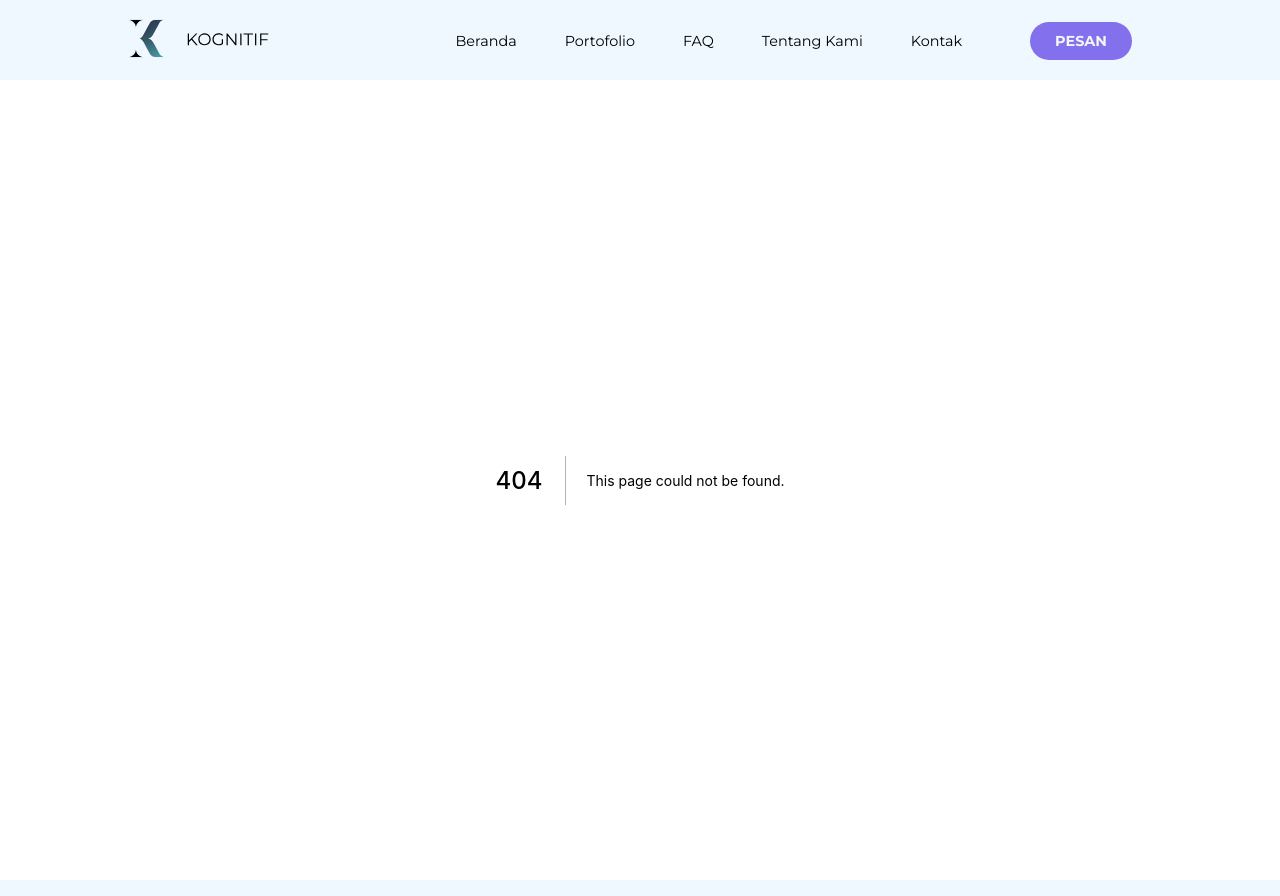
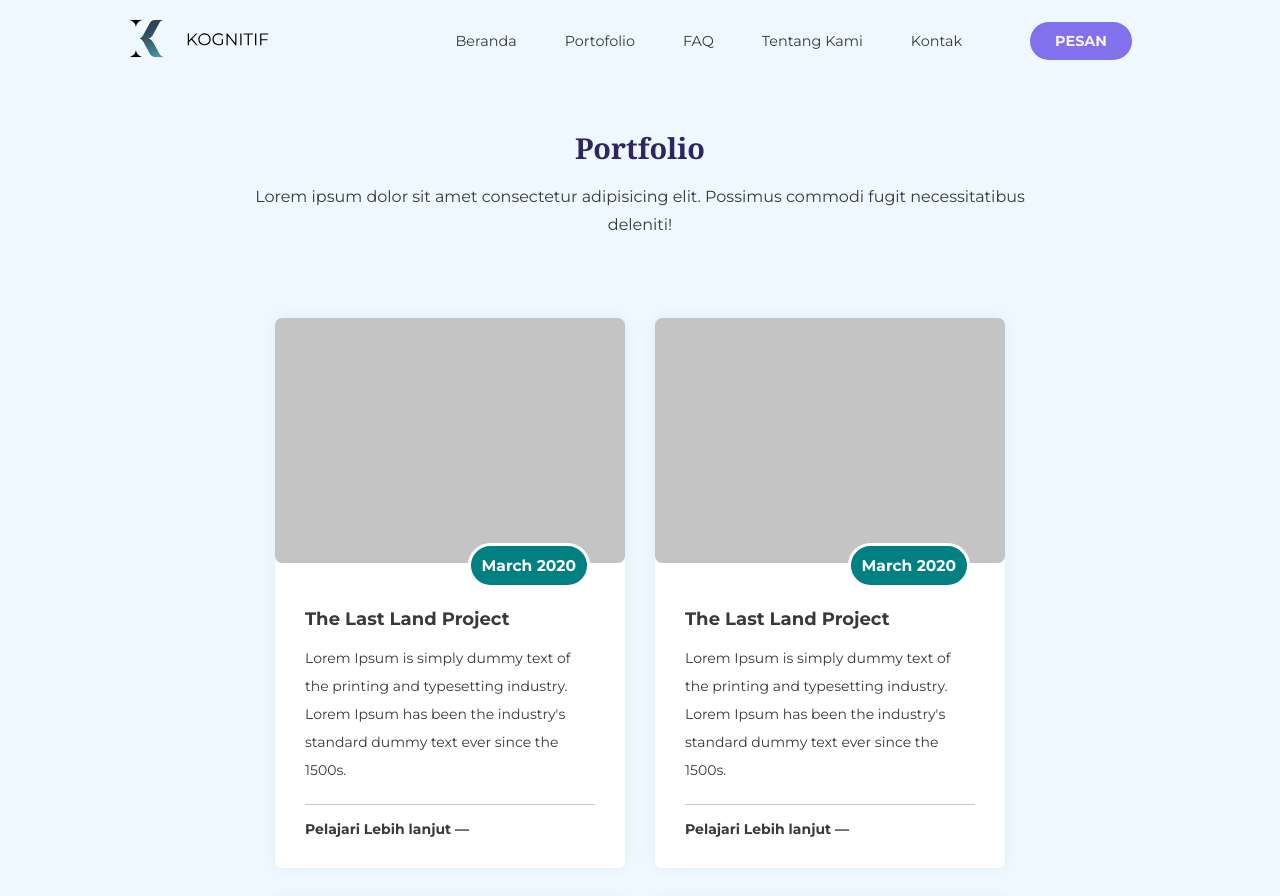
Before and after one commit to raharditya/kognitif.id, a Next.js app: page /portfolio in a window 1280 px wide. Before the commit this address had no page. Shown: the top 896 px of the page. Built offline with nearby package versions, Linux system fonts and the light colour scheme.

Commit message:
Add portfolio page

```diff
--- a/components/PortfolioCarousel.jsx
+++ b/components/PortfolioCarousel.jsx
@@ -1,7 +1,7 @@
 import { useState } from "react";
 import Slider from "react-slick";
 import Image from 'next/image';
-import { FaAngleLeft, FaAngleRight, FaArrowRight, FaTruckLoading} from "react-icons/fa";
+import { FaAngleLeft, FaAngleRight, FaArrowRight} from "react-icons/fa";
 
 const images = [
   {
--- /dev/null
+++ b/components/PortfolioItem.jsx
@@ -0,0 +1,28 @@
+import React from "react";
+
+function PortfolioItem(props) {
+  return (
+    <div className="item-container">
+        <div className="item-thumbnail">
+
+        </div>
+        <div className="item-date">
+            <h1 className="date-prop">
+                March 2020
+            </h1>
+        </div>
+        <div className="item-desc">
+            <a className="item-title" href="/">The Last Land Project</a>
+            <p className="item-detail">
+                Lorem Ipsum is simply dummy text of the printing and typesetting industry.
+                Lorem Ipsum has been the industry's standard dummy text ever since the 1500s.
+            </p>
+            <a className="item-read-more">
+                <a className="read-more-text" href="/" >Pelajari Lebih lanjut — </a>
+            </a>
+        </div>
+    </div>
+  );
+}
+
+export default PortfolioItem;
--- a/pages/_app.js
+++ b/pages/_app.js
@@ -5,6 +5,7 @@ import "../styles/nav.scss";
 import "../styles/footer.scss";
 import "../styles/pesan.scss";
 import "../styles/about.scss";
+import "../styles/portfolio.scss";
 import Footer from "../components/Footer";
 
 function MyApp({ Component, pageProps }) {
--- a/pages/index.jsx
+++ b/pages/index.jsx
@@ -27,7 +27,7 @@ export default function Home() {
               We’ve got a vast code base of modules and ready-made solutions
               that speed up the development process and cut your expenses.
             </p>
-            <Link href="/portofolio">
+            <Link href="/portfolio">
               <a className="heading-bold btn-secondary">Lihat Portofolio</a>
             </Link>
             <Link href="/pesan">
--- /dev/null
+++ b/pages/portfolio.jsx
@@ -0,0 +1,38 @@
+import React from "react";
+import Head from "next/head";
+import Link from "next/link";
+
+import PortfolioItem from "../components/PortfolioItem";
+
+function portfolio (props) {
+    return(
+        <div className="portfolio-main-container">
+            <div className="portfolio-container">
+                <Head>
+                    <title>Portfolio</title>
+                </Head>
+
+                <header className="pkg-header">
+                    <div className="inner-pkg-header container">
+                        <h2 className="heading-serif">Portfolio</h2>
+                        <p>
+                            Lorem ipsum dolor sit amet consectetur adipisicing elit. Possimus
+                            commodi fugit necessitatibus deleniti!
+                        </p>
+                    </div>
+                </header>
+
+                <div className="article-container">
+                    <PortfolioItem />
+                    <PortfolioItem />
+                    <PortfolioItem />
+                    <PortfolioItem />
+                    <PortfolioItem />
+                    <PortfolioItem />
+                </div>
+            </div>
+        </div>
+    )
+}
+
+export default portfolio;
--- a/styles/index.scss
+++ b/styles/index.scss
@@ -183,7 +183,7 @@ $SUB-TITLE: #17627a;
     #parent:hover .portfolio-prop{
       visibility: visible;
       transform: scale(1);
-      transition: transform 300ms;
+      transition: transform 300ms ease;
     }
 
     .portfolio-link-container{
--- /dev/null
+++ b/styles/portfolio.scss
@@ -0,0 +1,99 @@
+$THEME-BG: #eff8ff;
+$MAIN-COLOR: #8370ed;
+$HEADING-COLOR: #2f2563;
+$NAVBAR-ACTIVE: #0c87a3;
+$TEXT-BLACK: #3a3939;
+$FADED-TEXT: #6e6e6e;
+$PLACEHOLDER: #c4c4c4;
+$FOOTER-COPYRIGHT: #e5f2fc;
+$SUB-TITLE: #17627a;
+$BLUE: #8370ed;
+.portfolio-main-container{
+    background-color: $THEME-BG;
+
+    .portfolio-container{
+        max-width: 80%;
+        margin: 0 auto;
+        background-color: $THEME-BG;
+
+        .article-container{
+            display: flex;
+            flex-wrap: wrap;
+            margin: auto;
+            width: 100%;
+            max-width: 1280px;
+            justify-content: center;
+            flex-grow: 1;
+
+            .item-container{
+                display: flex;
+                flex-direction: column;
+                margin: 15px;
+                background: white;
+                width: 350px;
+                max-width: 100%;
+                height: 550px;
+                border-radius: 7px;
+                box-shadow: 0px 0px 15px rgba(20, 20, 20, 0.05);
+
+                .item-date{
+                    position: relative;
+                    z-index: 10;
+                    top: -20px;
+                    margin: 0 10% 0 55%;
+                    padding-top: 10px;
+                    padding-bottom: 10px;
+                    border: 3px solid #FFFFFF;
+                    background: teal;
+                    color: white;
+                    text-align: center;
+                    border-radius: 30px;
+
+                    .date-prop{
+                        font-size: 15.5px;
+                    }
+                }
+
+                .item-thumbnail{
+                    flex: 2;
+                    position: relative;
+                    width: 100%;
+                    height: 30%;
+                    background-color: $PLACEHOLDER;
+                    border-radius: 7px;
+                }
+
+                .item-desc{
+                    flex: 1;
+                    position: relative;
+                    width: 100%;
+                    background-color: white;
+                    padding: 0px 30px 30px 30px;
+                    border-radius: 7px;
+
+                    .item-title{
+                        transition: background .2s ease;
+                        font-weight: bold;
+                        font-size: 18px;
+                    }
+
+                    .item-detail{
+                        font-size: 14px;
+                        padding-bottom: 20px;
+                        border-bottom: 1px solid rgb(200, 199, 199);
+                    }
+
+                    .item-read-more{
+                        display: inline-block;
+                        margin: auto;
+
+                        .read-more-text{
+                            font-weight: bold;
+                            font-size: 14px;
+                        }
+                    }
+                }
+            }
+        }
+    }
+}
```
